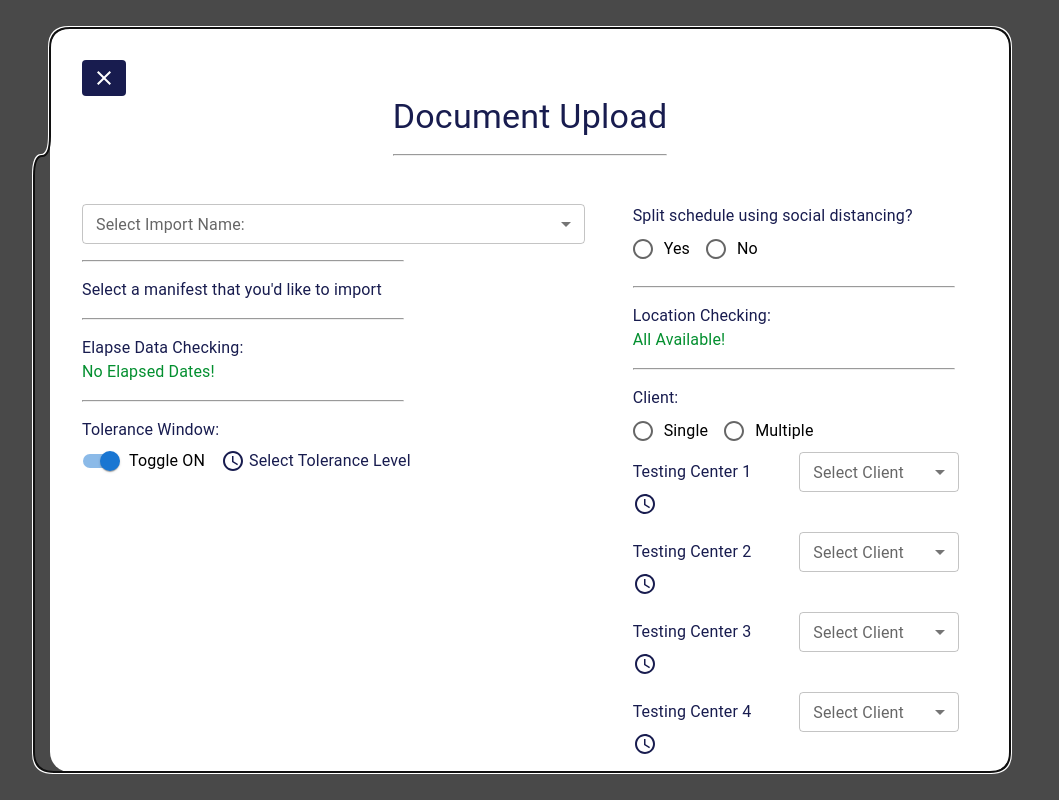
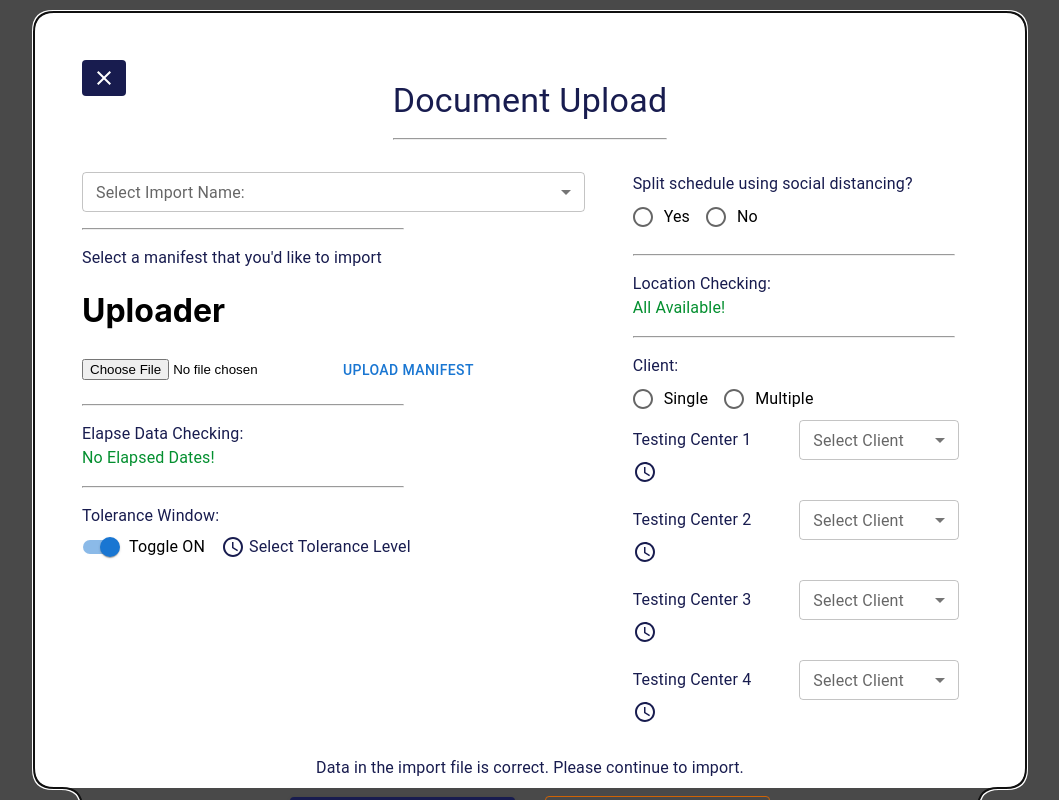
Before and after one commit to jpluncumilla/doc-uploader, a React (Create React App) app: page / in a window 1280 px wide. Shown: the whole page, without its empty margins (110-1169 px from the left). Built offline with nearby package versions, Linux system fonts and the light colour scheme.

Commit message:
Initial uploader with TS

```diff
--- a/src/App.js
+++ b/src/App.js
@@ -11,7 +11,7 @@ const style = {
   width: '70%',
   height: '85%',
   bgcolor: '#ffffff',
-  p: 4,
+  p: 6,
   borderRadius: 5
 }
 
--- a/src/components/DocModal.js
+++ b/src/components/DocModal.js
@@ -2,6 +2,7 @@ import { useState } from "react";
 import { Grid, Typography, FormControl, InputLabel, Select, MenuItem, Box, Button, Switch, Radio, RadioGroup, FormControlLabel, Stack } from "@mui/material";
 import AccessTimeOutlinedIcon from '@mui/icons-material/AccessTimeOutlined';
 import CloseOutlinedIcon from '@mui/icons-material/CloseOutlined';
+import {Uploader} from './Uploader.tsx'
 
 export const DocModal = () => {
   const [age, setAge] = useState('')
@@ -16,8 +17,8 @@ export const DocModal = () => {
           <CloseOutlinedIcon />
         </Button>
 
-        <Typography variant="h4" align="center" color='#181c4f'>Document Upload</Typography>
-        <hr style={{width: '17em', marginTop: '1em', marginBottom: '3em'}}/>
+        <Typography variant="h4" align="center" color='#181c4f' mt={-2}>Document Upload</Typography>
+        <hr style={{width: '17em', marginTop: '1em', marginBottom: '2em'}}/>
 
         <Grid container spacing={6}>
             <Grid item xs={7} align='left'>
@@ -36,6 +37,9 @@ export const DocModal = () => {
 
               {/* UPLOADER */}
               <Typography variant="body1" align="left" color='#181c4f'>Select a manifest that you'd like to import</Typography>
+              <Box>
+                <Uploader />
+              </Box>
 
               <hr style={{width: '20em', marginTop: '1em', marginBottom: '1em'}} align="left"/>
 
@@ -150,7 +154,7 @@ export const DocModal = () => {
 
         </Grid>
 
-        <Box align='center' mt={4}>
+        <Box align='center' mt={2}>
           <Typography color='#181c4f' mb={2}>Data in the import file is correct. Please continue to import.</Typography>
               <Button variant="contained" size='large' sx={{marginRight: '2em', backgroundColor: '#181c4f', width: '15em', p: '1em 0'}}>Continue Import</Button>
               <Button variant="outlined" size='large' sx={{color: '#cf6304', borderColor: '#cf6304', width: '15em', p: '1em 0'}}>Cancel</Button>
--- /dev/null
+++ b/src/components/Uploader.tsx
@@ -0,0 +1,20 @@
+import { Button } from "@mui/material"
+import React from "react"
+
+export const Uploader = () => {
+    const handleSubmit = () => {
+
+    }
+
+    const handleOnChange = (e: React.FormEvent<HTMLInputElement>) => {
+        const target = e.target as HTMLInputElement & { files: FileList }
+        console.log('files', target.files)
+    }
+    return (
+        <>
+        <h1>Uploader</h1>
+        <input type="file" name="manifest" onChange={handleOnChange}/>
+        <Button onSubmit={handleSubmit}>Upload Manifest</Button>
+        </>
+    )
+}
```
